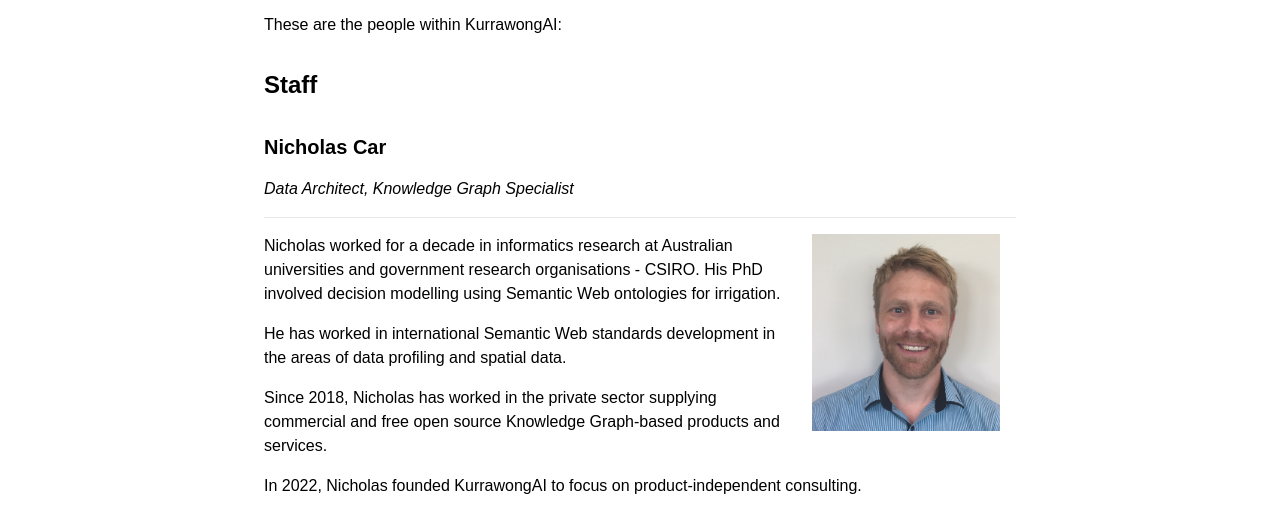
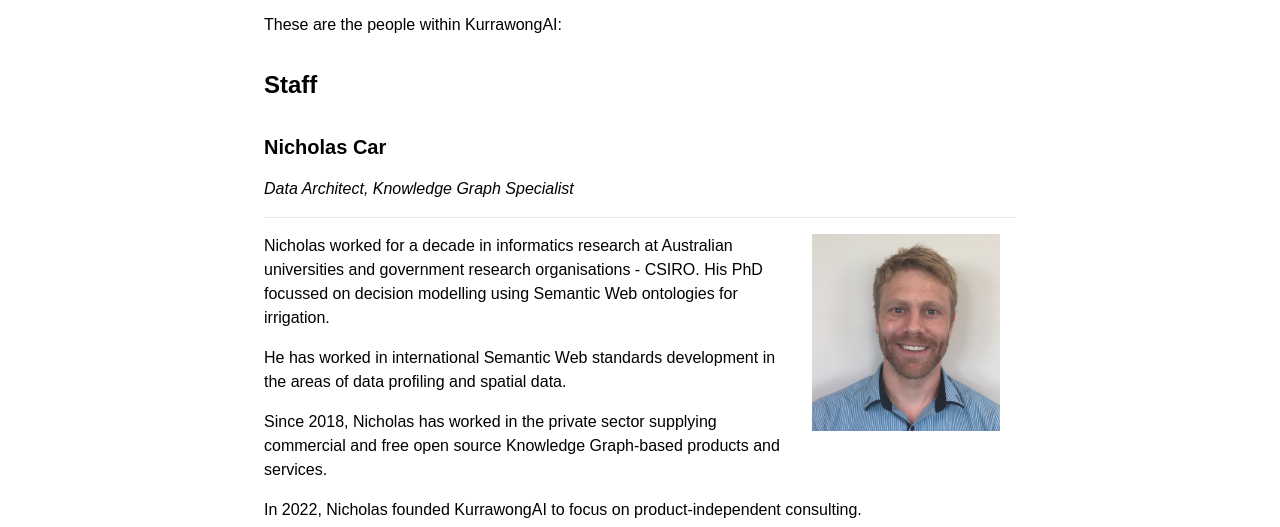
Before and after one commit to Kurrawong/kurrawong.ai, an Astro site: page /people in a window 1280 px wide. Shown: the part 236-763 px from the top of the page. Built offline with nearby package versions, Linux system fonts and the light colour scheme; Astro itself is replaced by a stand-in of ours.

Commit message:
another trivial change

```diff
--- a/src/pages/people.mdx
+++ b/src/pages/people.mdx
@@ -22,7 +22,7 @@ _Data Architect, Knowledge Graph Specialist_
   alt="Nick's profile picture."
 />
 
-Nicholas worked for a decade in informatics research at Australian universities and government research organisations - CSIRO. His PhD involved decision modelling using Semantic Web ontologies for irrigation.
+Nicholas worked for a decade in informatics research at Australian universities and government research organisations - CSIRO. His PhD focussed on decision modelling using Semantic Web ontologies for irrigation.
 
 He has worked in international Semantic Web standards development in the areas of data profiling and spatial data.
 
```
